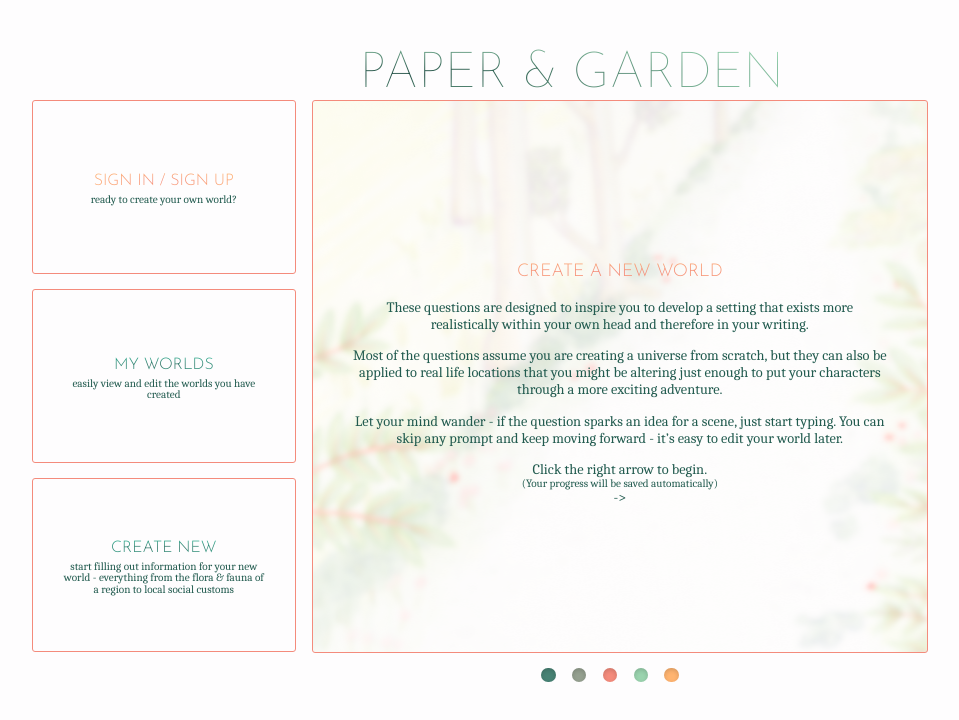
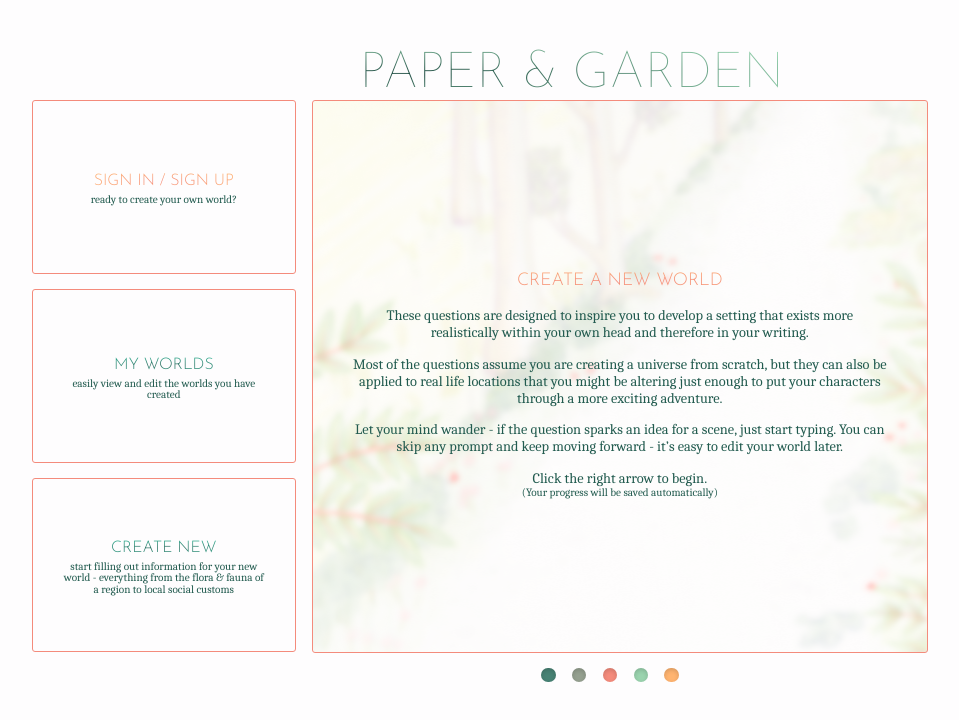
Before and after one commit to taylormleigh/PaperAndGarden, a Next.js app: page /Create in a window 1280 px wide. Shown: the top 720 px of the page, without its empty margins (160-1119 px from the left). Built offline with nearby package versions, Linux system fonts and the light colour scheme.

Commit message:
added nav button to begin createWorld process

```diff
--- a/pages/Create.js
+++ b/pages/Create.js
@@ -1,8 +1,7 @@
 import React from 'react';
 import Layout from '../components/Layout';
-import Link from 'next/link';
-// import ArrowNavButton from '../components/ArrowNavButton';
-{/* <Link href={"/CreateWorld"}></Link> */}
+import ArrowNavButton from '../components/ArrowNavButton';
+
 
 const Create = () => {
 
@@ -19,9 +18,7 @@ const Create = () => {
         <p/>Click the right arrow to begin.
         <br/><h5>(Your progress will be saved automatically)</h5>
       </div>
-      <div id="beginArrow">
-        ->
-      </div>
+      <ArrowNavButton direction={"/CreateWorld"}/>
     </Layout>
   );
 }
```
